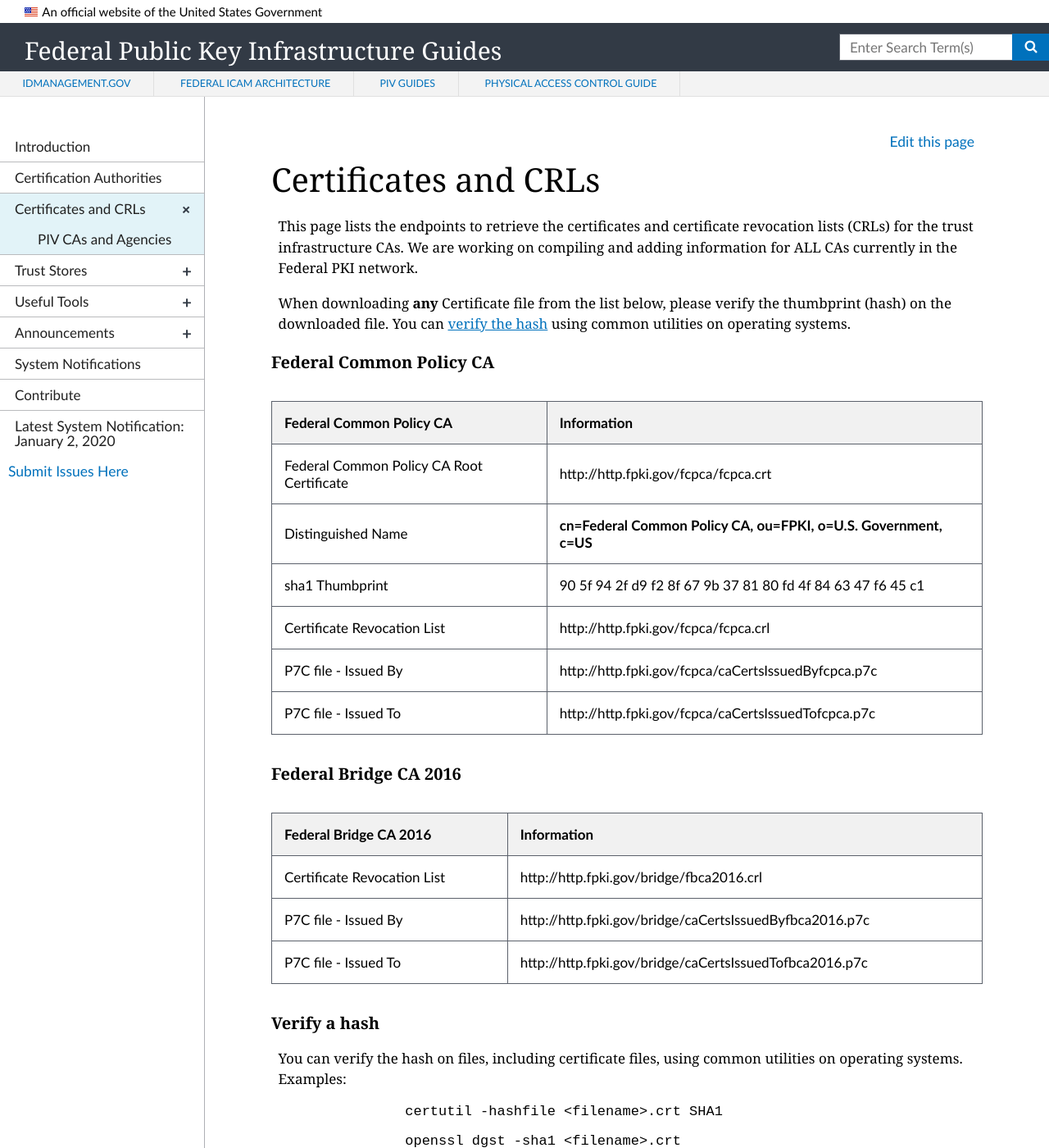
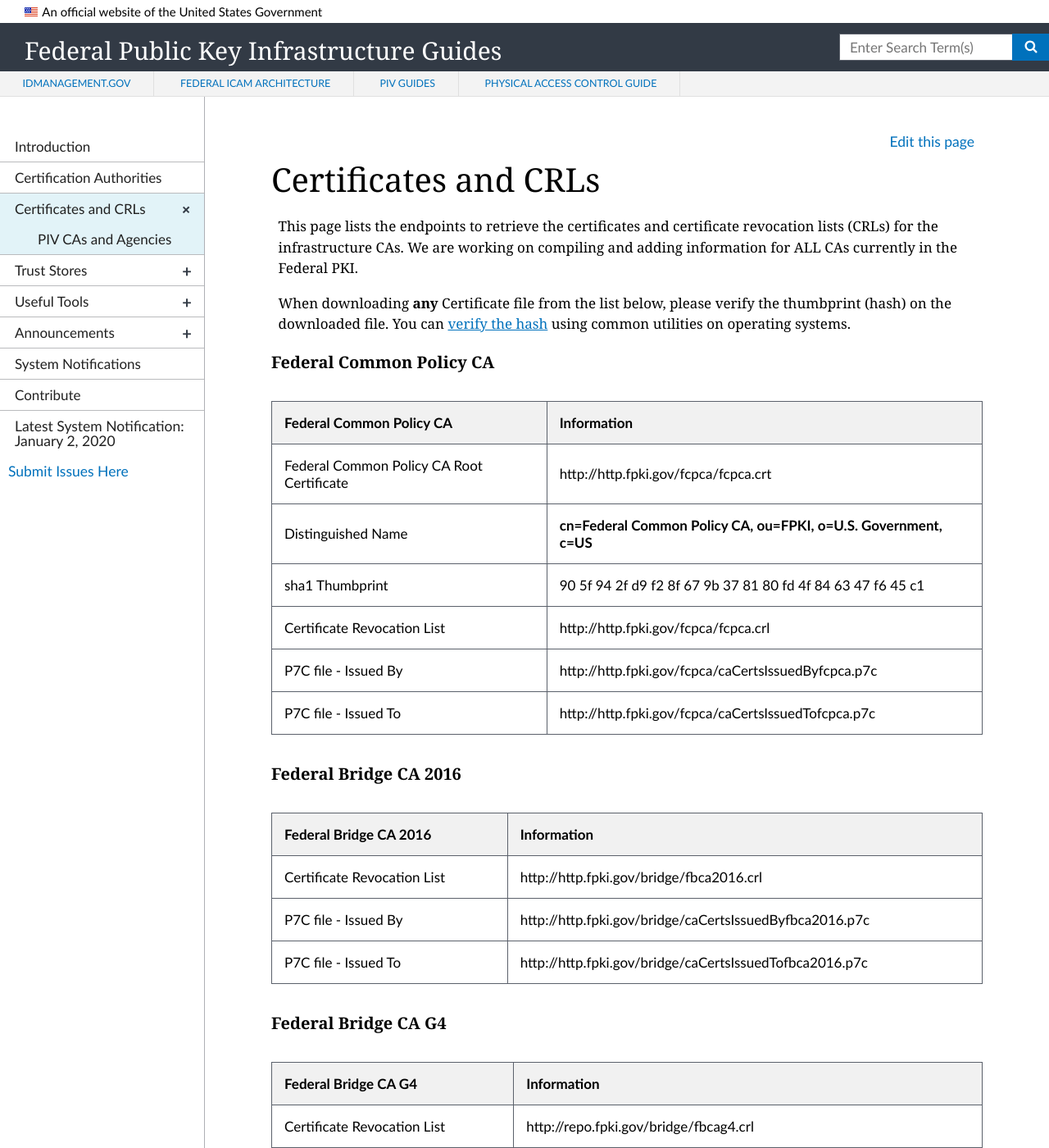
Before and after one commit to GSA/fpki-guides, a Jekyll site: the page built from _crls/index.md, in a window 1280 px wide and 1400 px high. Shown: the whole window at 82% size. Built offline with Jekyll 4.4.1, drawn with Linux system fonts in a browser that asks for light colours; nearby versions of some CDN libraries; some of the changed text lies outside the part shown.

Commit message:
Update index.md

```diff
--- a/_crls/index.md
+++ b/_crls/index.md
@@ -4,7 +4,7 @@
 collection: crls
 permalink: /crls/
 ---
-This page lists the endpoints to retrieve the certificates and certificate revocation lists (CRLs) for the trust infrastructure CAs.  We are working on compiling and adding information for ALL CAs currently in the Federal PKI network.
+This page lists the endpoints to retrieve the certificates and certificate revocation lists (CRLs) for the infrastructure CAs.  We are working on compiling and adding information for ALL CAs currently in the Federal PKI.
 
 When downloading **any** Certificate file from the list below, please verify the thumbprint (hash) on the downloaded file.  You can [verify the hash](#verify-a-hash) using common utilities on operating systems.
 
@@ -28,6 +28,14 @@
 | P7C file - Issued By						| http://http.fpki.gov/bridge/caCertsIssuedByfbca2016.p7c	|
 | P7C file - Issued To						| http://http.fpki.gov/bridge/caCertsIssuedTofbca2016.p7c	|
 
+### Federal Bridge CA G4
+
+|**Federal Bridge CA G4**|**Information**|
+|-----------|---------------|
+| Certificate Revocation List				| http://repo.fpki.gov/bridge/fbcag4.crl				|
+| P7C file - Issued By						| http://repo.fpki.gov/bridge/caCertsIssuedByfbcag4.p7c	|
+| P7C file - Issued To						| http://repo.fpki.gov/bridge/caCertsIssuedTofbcag4.p7c	|
+
 
 
 ### Verify a hash
```
